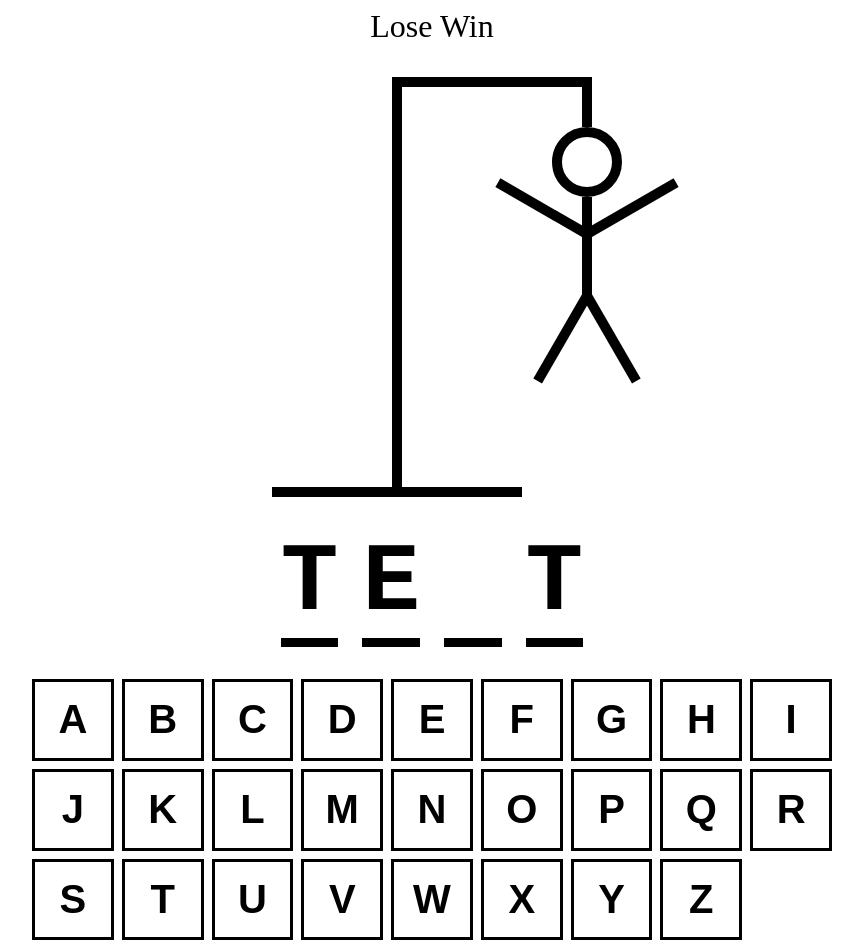
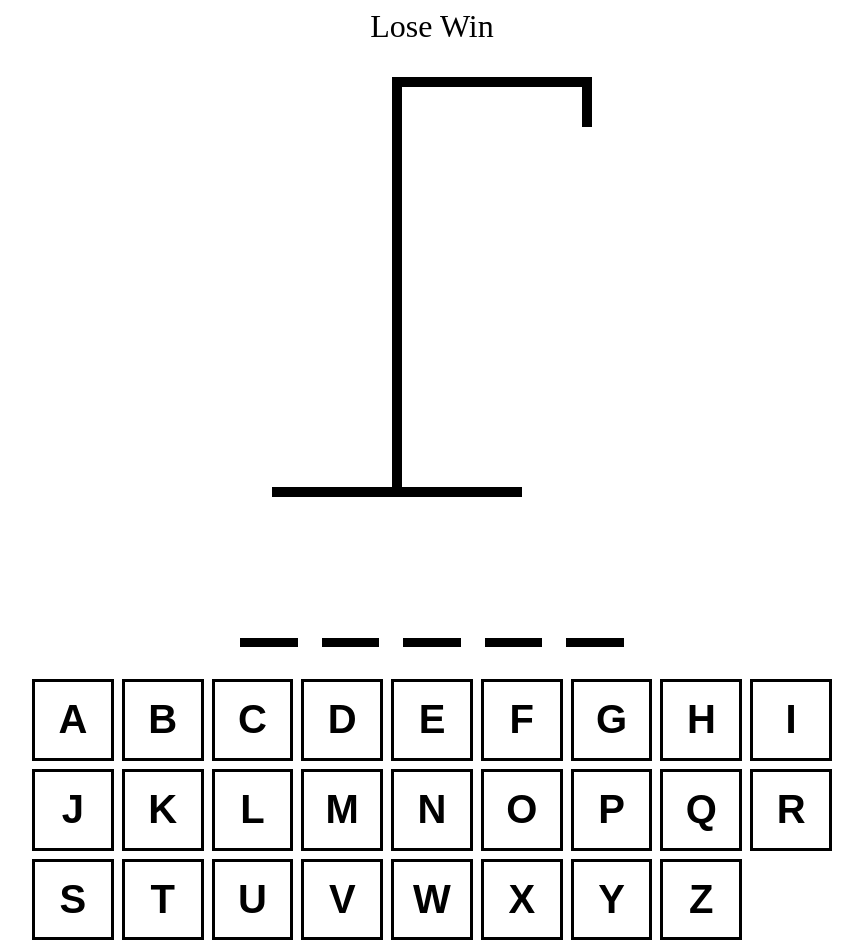
Before and after one commit to platisam/TS_HangmanApp, a React (Vite) app: page / in a window 1280 px wide. Shown: the whole page, without its empty margins (208-1071 px from the left). Built offline with nearby package versions, Linux system fonts and the light colour scheme.

Commit message:
dynamic setting of words to guess

```diff
--- a/src/App.tsx
+++ b/src/App.tsx
@@ -25,7 +25,7 @@
     >
       <div style={{ fontSize: "2rem", textAlign: "center" }}>Lose Win</div>
       <HangmanDrawing numberOfGuesses={incorrectLetters.length} />
-      <HangmanWord />
+      <HangmanWord guessedLetters={guessedLetters} wordToGuess={wordToGuess} />
       <div style={{ alignSelf: "stretch" }}>
         <Keyboard />
       </div>
--- a/src/HangmanDrawing.tsx
+++ b/src/HangmanDrawing.tsx
@@ -85,6 +85,8 @@
   ></div>
 );
 
+const BODY_PARTS = [HEAD, BODY, RIGHT_ARM, LEFT_ARM, RIGHT_LEG, LEFT_LEG];
+
 type HangmanDrawingProps = {
   numberOfGuesses: number;
 };
@@ -92,12 +94,7 @@
 const HangmanDrawing = ({ numberOfGuesses }: HangmanDrawingProps) => {
   return (
     <div style={{ position: "relative" }}>
-      {HEAD}
-      {BODY}
-      {RIGHT_ARM}
-      {LEFT_ARM}
-      {RIGHT_LEG}
-      {LEFT_LEG}
+      {BODY_PARTS.slice(0, numberOfGuesses)}
       <div
         style={{
           height: "50px",
--- a/src/HangmanWord.tsx
+++ b/src/HangmanWord.tsx
@@ -1,9 +1,9 @@
-import React from "react";
+type HangmanWordProps = {
+  guessedLetters: string[];
+  wordToGuess: string;
+};
 
-const HangmanWord = () => {
-  const word = "test";
-  const guessedLetters = ["t", "e", "g"];
-
+const HangmanWord = ({ guessedLetters, wordToGuess }: HangmanWordProps) => {
   return (
     <div
       style={{
@@ -15,7 +15,7 @@
         fontFamily: "monospace",
       }}
     >
-      {word.split("").map((letter, index) => (
+      {wordToGuess.split("").map((letter, index) => (
         <span style={{ borderBottom: ".1em solid black" }} key={index}>
           <span
             style={{
```
